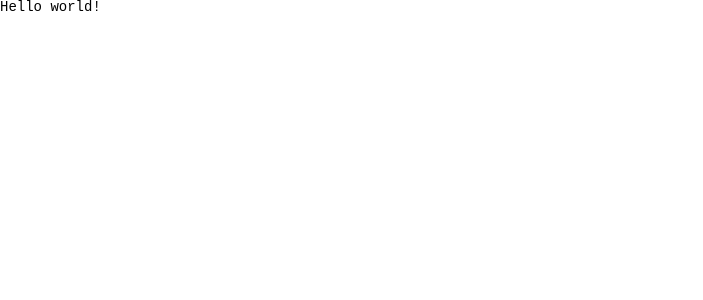
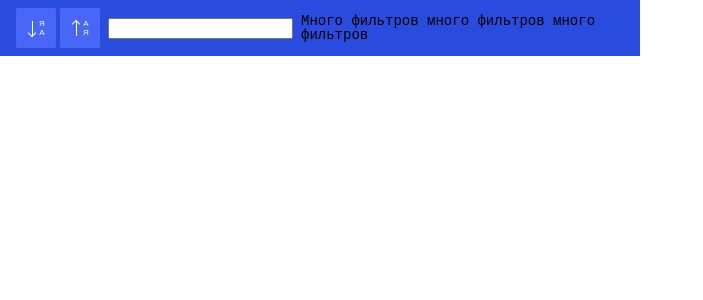
Before and after one commit to KozloffKirill/react-weather, a React app: page / in a window 1280 px wide. Shown: the top 300 px of the page, without its empty margins (0-703 px from the left). Built offline with nearby package versions, Linux system fonts and the light colour scheme.

Commit message:
css variables and <Header /> component

```diff
--- /dev/null
+++ b/src/App.module.css
@@ -0,0 +1,23 @@
+:root {
+  --color-one: #e0e5fe;
+  --color-two: #4867F6;
+  --color-three: #2a4cde;
+  --color-four: #f8f9fe;
+  --color-five: #1434bf;
+  --sm: 4px;
+  --md: 8px;
+  --lg: 16px;
+}
+
+.layout {
+  display: flex;
+  flex-direction: row;
+
+  .weather {
+    flex: 1 1 50%;
+  }
+
+  .map {
+    flex: 1 1 50%;
+  }
+}
--- a/src/App.tsx
+++ b/src/App.tsx
@@ -1,7 +1,18 @@
 import React, { FC } from 'react';
+import sts from './App.module.css';
+import Header from './components/header/Header';
 
 const App: FC = () => {
-  return <h1>Hello world!</h1>;
+  return (
+    <main>
+      <div className={sts.layout}>
+        <section className={sts.weather}>
+          <Header />
+        </section>
+        <section className={sts.map}></section>
+      </div>
+    </main>
+  );
 };
 
 export default App;
--- /dev/null
+++ b/src/components/header/Header.module.css
@@ -0,0 +1,21 @@
+.header {
+  background-color: var(--color-three);
+  padding: var(--md) var(--lg);
+}
+
+.container {
+  display: flex;
+  gap: var(--md);
+  align-items: center;
+
+  .search {
+  }
+
+  .sorting {
+    display: flex;
+    gap: var(--sm);
+  }
+
+  .filtration {
+  }
+}
--- /dev/null
+++ b/src/components/header/Header.tsx
@@ -0,0 +1,22 @@
+import React, { FC } from 'react';
+import sts from './Header.module.css';
+import SortButton from '../sort-button/SortButton';
+
+const Header: FC = () => {
+  return (
+    <header className={sts.header}>
+      <div className={sts.container}>
+        <section className={sts.sorting}>
+          <SortButton />
+          <SortButton up />
+        </section>
+        <section className={sts.search}>
+          <input type="text" />
+        </section>
+        <section className={sts.filtration}>Много фильтров много фильтров много фильтров</section>
+      </div>
+    </header>
+  );
+};
+
+export default Header;
--- /dev/null
+++ b/src/components/sort-button/SortButton.module.css
@@ -0,0 +1,59 @@
+.sortButton {
+  --size: 40px;
+
+  font-size: 8px;
+  color: white;
+  display: flex;
+  justify-content: center;
+  align-items: center;
+  gap: 2px;
+  box-sizing: border-box;
+  width: var(--size);
+  height: var(--size);
+  border: none;
+  border-radius: 2px;
+  background-color: var(--color-two);
+  padding: 0;
+  transition: transform 0.1s linear, background-color 0.1s linear;
+
+  .arrowContainer {
+    width: 10px;
+    display: flex;
+    justify-content: center;
+
+    .arrow {
+      --arrow-color: white;
+
+      width: 1px;
+      height: 15px;
+      background-color: var(--arrow-color);
+      position: relative;
+
+      &::after {
+        --arrow-size: 5px;
+
+        content: '';
+        width: var(--arrow-size);
+        height: var(--arrow-size);
+        position: absolute;
+        bottom: 0px;
+        left: calc(-1 * var(--arrow-size) / 2);
+        transform: rotate(45deg);
+        border-bottom: 1px solid var(--arrow-color);
+        border-right: 1px solid var(--arrow-color);
+      }
+
+      &.arrowUp {
+        &::after {
+          transform: rotate(-135deg);
+          top: 0px;
+          bottom: unset;
+        }
+      }
+    }
+  }
+
+  &:hover {
+    transform: scale(1.1);
+  }
+}
--- /dev/null
+++ b/src/components/sort-button/SortButton.tsx
@@ -0,0 +1,24 @@
+import React, { FC } from 'react';
+import sts from './SortButton.module.css';
+import cn from 'classnames';
+
+interface Props {
+  up?: boolean;
+}
+
+const SortButton: FC<Props> = ({ up = false }) => {
+  const [letterAbove, letterBelow] = up ? ['A', 'Я'] : ['Я', 'А'];
+
+  return (
+    <button className={sts.sortButton}>
+      <div className={sts.arrowContainer}>
+        <div className={cn(sts.arrow, { [sts.arrowUp]: up })} />
+      </div>
+      <div>
+        {letterAbove} <br /> {letterBelow}
+      </div>
+    </button>
+  );
+};
+
+export default SortButton;
```
